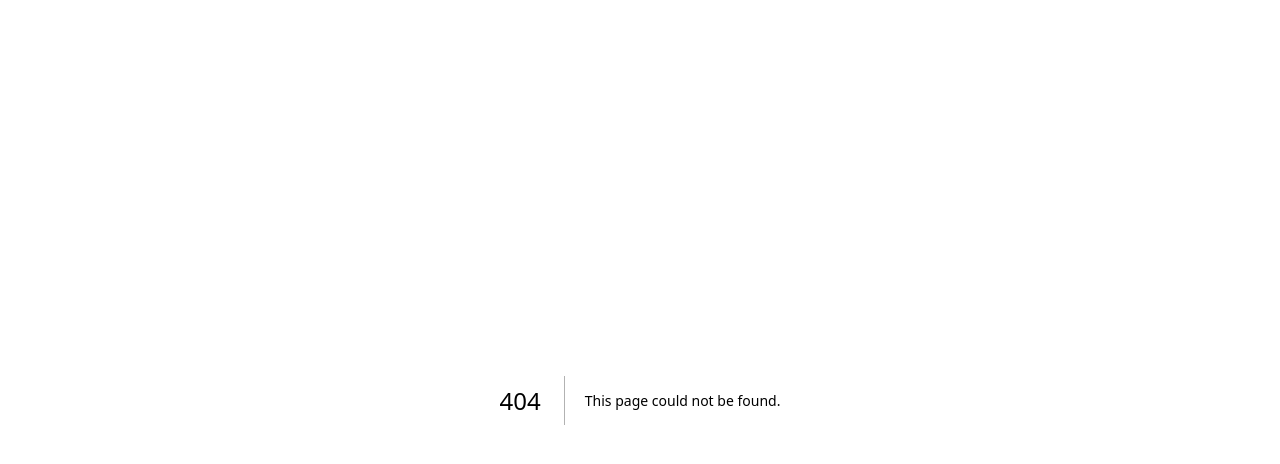
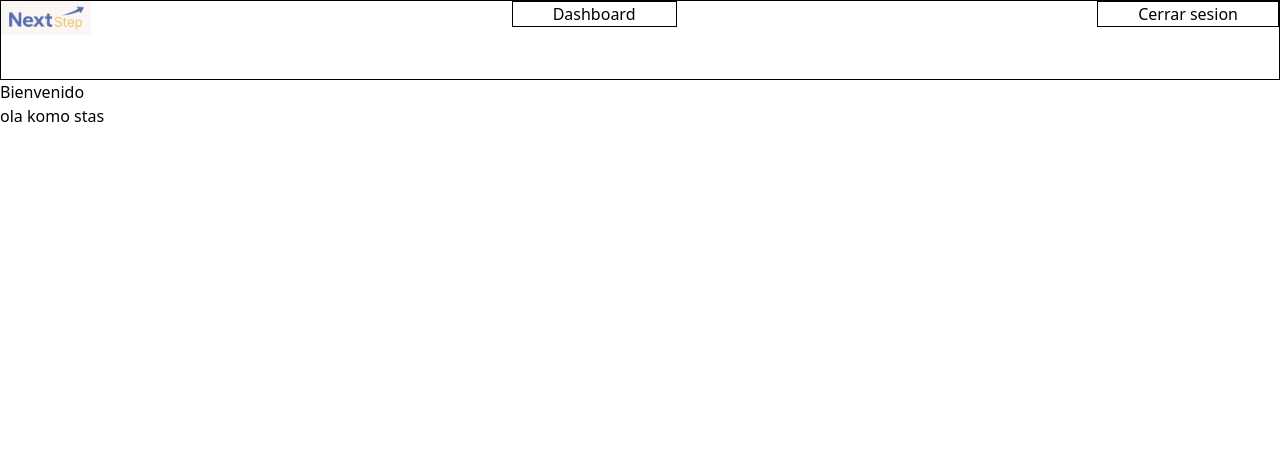
Before and after one commit to FloritoM/NextStep_TP, a Next.js app: page /mainPage in a window 1280 px wide. Before the commit this address had no page. Shown: the top 464 px of the page. Built offline with nearby package versions, Linux system fonts and the light colour scheme; no server answers.

Commit message:
redirect

```diff
--- /dev/null
+++ b/app/(overview)/adminDashboard/page.tsx
@@ -0,0 +1,9 @@
+import Header from "../ui/header";
+
+export default async function AdminDashboard() {
+    return (
+        <>
+            <Header />
+        </>
+    );
+}
--- a/app/adminDashboard/page.tsx
+++ /dev/null
@@ -1,10 +0,0 @@
-import Nav from "../ui/nav";
-
-export default async function AdminDashboard() {
-    return (
-        <>
-            <h1>ola soy nawel soy admin y pienso que flor es lo +</h1>
-            <Nav />
-        </>
-    );
-}
--- /dev/null
+++ b/app/mainPage/page.tsx
@@ -0,0 +1,13 @@
+import Header from "../ui/header";
+
+export default async function MainPage() {
+    return (
+        <>
+            <Header />
+            <div>
+                <h1>Bienvenido</h1>
+                <p>ola komo stas</p>
+            </div>
+        </>
+    );
+}
--- a/app/screenRedirection/page.tsx
+++ /dev/null
@@ -1,15 +0,0 @@
-import { auth } from "@/auth"
-import { redirect } from "next/navigation"
-
-export default async function ScreenRedirect() {
-    const session = await auth()
-    const userRole = session?.user?.role
-
-    if (userRole === "admin") {
-        redirect('/adminDashboard')
-    } else if (userRole === 'applicant' || userRole === 'recruiter') {
-        redirect('/userDashboard')
-    } else {
-        redirect('/login')
-    }
-}
--- a/app/ui/dashboardLink.tsx
+++ b/app/ui/dashboardLink.tsx
@@ -1,23 +1,23 @@
-import { redirect } from "next/navigation"
+import Link from "next/link";
 import { Button } from "./button";
 import { auth } from "@/auth"
 
-export default function DashboardLink() {
+export default async function DashboardLink() {
+    const session = await auth()
+    const role = session?.user?.role
+
+    const href =
+        role === 'admin' ? '/adminDashboard' :
+        role === 'applicant' ? '/userDashboard' :
+        role === 'recruiter' ? '/recruiterDashboard' :
+        '/login'
+
     return (
-        <form
-            action={async () => {
-                'use server';
-                const session = await auth();
-                const role = session?.user?.role;
-
-                if (role === 'admin') redirect('/adminDashboard');
-                else if (role === 'applicant') redirect('/userDashboard');
-                else if (role === 'recruiter') redirect('/recruiterDashboard');
-                else redirect('/login');
-            }}
-        >
-            <Button className="cursor-pointer hover:bg-indigo-300 border-solid border-1 active:bg-blue-600 aria-disabled:cursor-not-allowed aria-disabled:opacity-50" buttonText={"Iniciar sesion"} />
-        </form>
+        <Link href={href}>
+            <Button
+                className="cursor-pointer hover:bg-indigo-300 border-solid border-1 active:bg-blue-600"
+                buttonText="Dashboard"
+            />
+        </Link>
     )
-
 }
--- /dev/null
+++ b/app/ui/header.tsx
@@ -0,0 +1,24 @@
+import DashboardLink from "./dashboardLink";
+import NextStepIcon from "./icon";
+import ProfileLink from "./profileLink";
+import SignOutButton from "./signOutButton";
+
+export default function Header() {
+
+    return (
+        <header className="flex justify-between border h-20">
+            <div>
+                <NextStepIcon />
+            </div>
+            <div>
+                <nav>
+                    <DashboardLink />
+                    <ProfileLink />
+                </nav>
+            </div>
+            <div>
+                <SignOutButton />
+            </div>
+        </header>
+    )
+}
--- /dev/null
+++ b/app/ui/icon.tsx
@@ -0,0 +1,20 @@
+"use client"
+
+import Image from "next/image";
+import { useRouter } from "next/navigation"
+
+export default function NextStepIcon() {
+    const router = useRouter();
+    return (
+        <>
+            <Image
+                src="/main_icon.png"
+                width={90}
+                height={20}
+                alt="next step icon"
+                loading="eager"
+                onClick={() => router.push('/mainPage')}
+                className="cursor-pointer" />
+        </>
+    );
+}
--- a/app/ui/nav.tsx
+++ /dev/null
@@ -1,15 +0,0 @@
-import DashboardLink from "./dashboardLink";
-import SignOutButton from "./signOutButton";
-
-export default function Nav() {
-
-    return (
-        <div>
-            <NextStepIcon />
-            <DashboardLink />
-            <ProfileLink/>
-            <SignOutButton />
-        </div>
-
-    )
-}
--- /dev/null
+++ b/app/ui/profileLink.tsx
@@ -0,0 +1,10 @@
+import Image from "next/image";
+
+export default function ProfileLink() {
+    return (
+        <>
+
+        </>
+    );
+
+}
--- a/auth.config.ts
+++ b/auth.config.ts
@@ -7,7 +7,7 @@ export const authConfig = {
     callbacks: {
     authorized({ auth, request: { nextUrl } }) {
       const isLoggedIn = !!auth?.user;
-      const protectedRoutes = ['/adminDashboard', '/userDashboard', '/screenRedirection']
+      const protectedRoutes = ['/adminDashboard', '/userDashboard', '/mainPage']
       const isOnProtectedRoute = protectedRoutes.some(route =>
         nextUrl.pathname.startsWith(route)
       )
@@ -15,7 +15,7 @@ export const authConfig = {
         if (isLoggedIn) return true;
         return false;
       } else if (isLoggedIn) {
-        return Response.redirect(new URL('/screenRedirection', nextUrl));
+        return Response.redirect(new URL('/mainPage', nextUrl));
       }
       return true;
     },
```
Also changed, not shown: app/(overview)/applicantDashboard/page.tsx (renamed from app/userDashboard/page.tsx), public/main_icon.png (added), public/patricio.jpeg (deleted).
